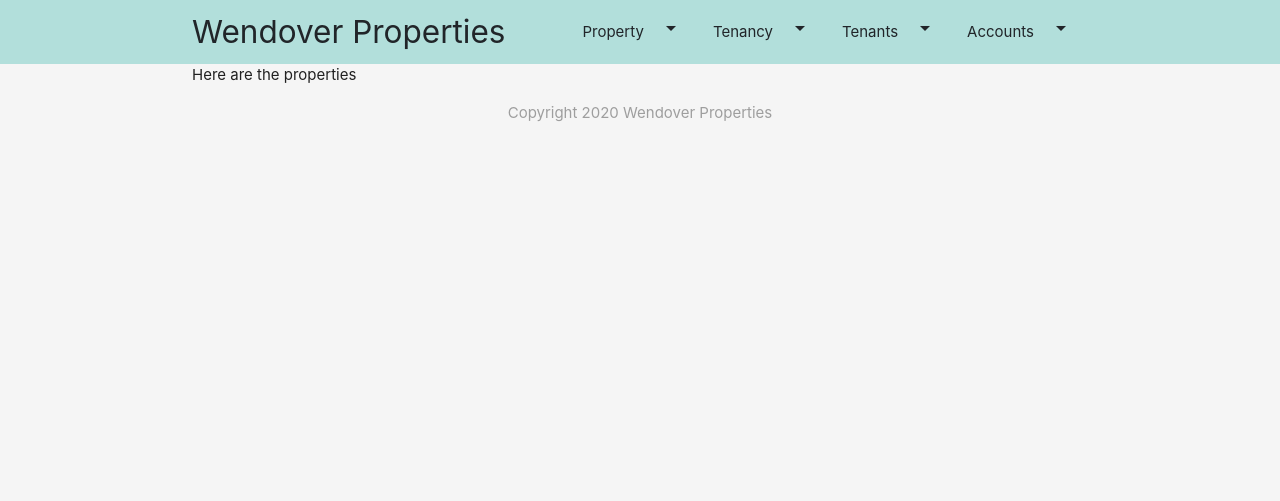
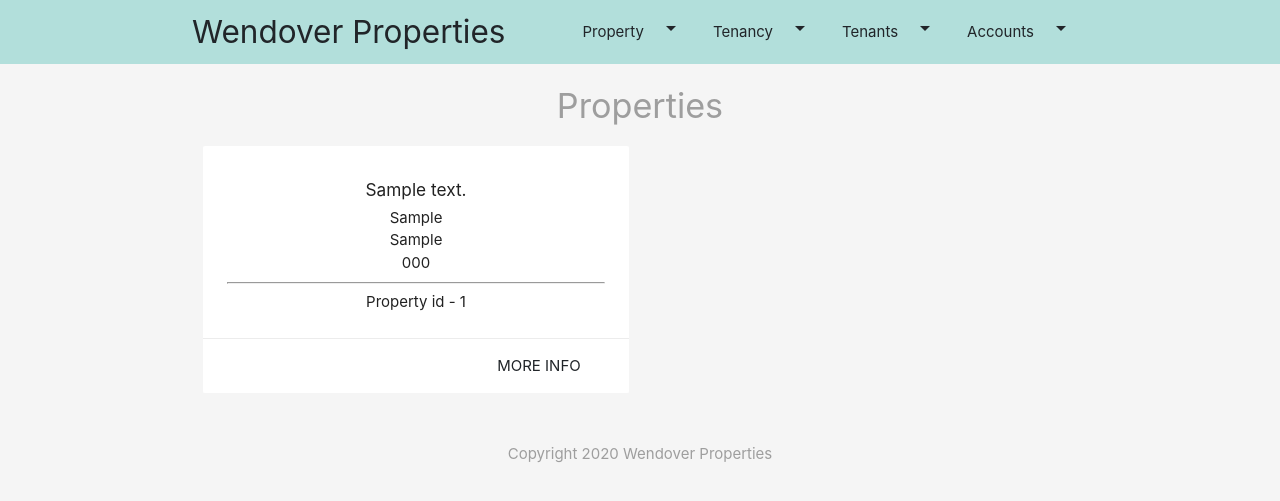
Before and after one commit to Staffing07/wendoverproperties, a PHP site: page /templates/viewproperty.php in a window 1280 px wide. Shown: the top 501 px of the page. Run offline with PHP 8.4, Linux system fonts and the light colour scheme; tables that the repository leaves empty or names only in its code hold one stand-in row (values such as "Sample post").

Commit message:
added properties to viewproperty.php

```diff
--- a/templates/viewproperty.php
+++ b/templates/viewproperty.php
@@ -1,10 +1,83 @@
+<?php
+    // MySQLi or PDO - can use either MySQLi is an easier procedural method.  Should learn PDO when I can
+  $conn = mysqli_connect('localhost', 'un4h9q4cq4qq9', 'bQ5~R3d#5|^2', 'dbvxpegdk288uk' );
+
+  // Check connection working
+  if(!$conn){
+   echo 'Connection error: ' . mysqli_connect_error();
+  }
+
+  // Query to view all properties
+  $sql = 'SELECT * FROM properties ORDER BY propertyid';
+
+  // Example select sql
+  // $sql = 'SELECT propertyid, address, town, city, postcode, id FROM properties
+
+  // make query & get result
+  $result = mysqli_query($conn, $sql);
+
+  // fetch the resulting rows as an array
+  $properties = mysqli_fetch_all($result, MYSQLI_ASSOC);
+
+  // good practice to free the result from memory
+  mysqli_free_result($result);
+
+  // close connection
+  mysqli_close($conn);
+
+  // print the array to screen (useful to check result working)
+  // print_r($properties);
+
+  // How to split a string into a list - in this example it is comma separated (explode function)
+  // explode(',', $properties)[0]['column to be separated goes here']);
+  // print_r(explode(',', $properties)[0]['column to be separated goes here']));
+
+  // Then in the html you would show the list like this
+  // <ul>
+  //    <?php foreach(explode(',', $property['column to be separated goes here']) as $list){ question mark>
+  //        <li><?php echo htmlspecialchars($list); question mark> </li>
+  //    <?php } questionmark>
+
+  // </ul>
+
+
+
+
+  // TO DO
+  // Add image of property above address
+  // More info to show current tenant, tenancy and spending on the property
+?>
+
 <?php include('header.php'); ?>
 
+<h4 class="center grey-text">Properties</h4>
+
 <div class="container">
-    Here are the properties
+    <div class="row">
+        <?php foreach($properties as $property){ ?>
+            <div class="col s6 md3">
+                <div class="card z-depth-0">
+                    <div class="card-content center">
+                        <h6><?php echo htmlspecialchars($property['address']); ?></h6>
+                        <div><?php echo htmlspecialchars($property['town']); ?></div>
+                        <div><?php echo htmlspecialchars($property['city']); ?></div>
+                        <div><?php echo htmlspecialchars($property['postcode']); ?></div>
+                        <hr>
+                        <div><p>Property id - <?php echo htmlspecialchars($property['propertyid']); ?></p></div>
+                    </div>
+                    <div class="card-action right-align">
+                        <a href="" class="brand-text" href="#">more info</a>
+                    </div>
+                </div>
+            </div>
+        <?php } ?>
+    </div>
 </div>
 
 
 
 
+
+
+
 <?php include('footer.php'); ?>
```
Also changed, not shown: index.php (+1 -6 lines).
